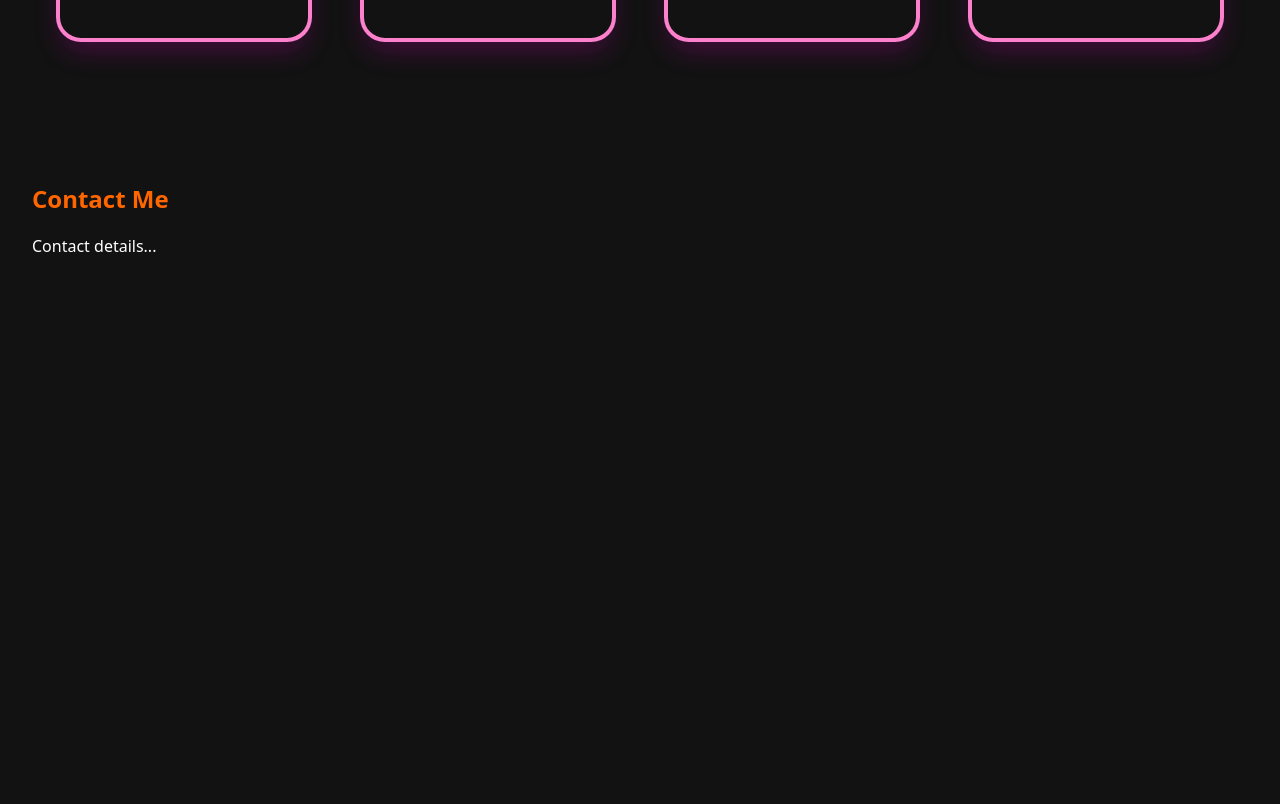
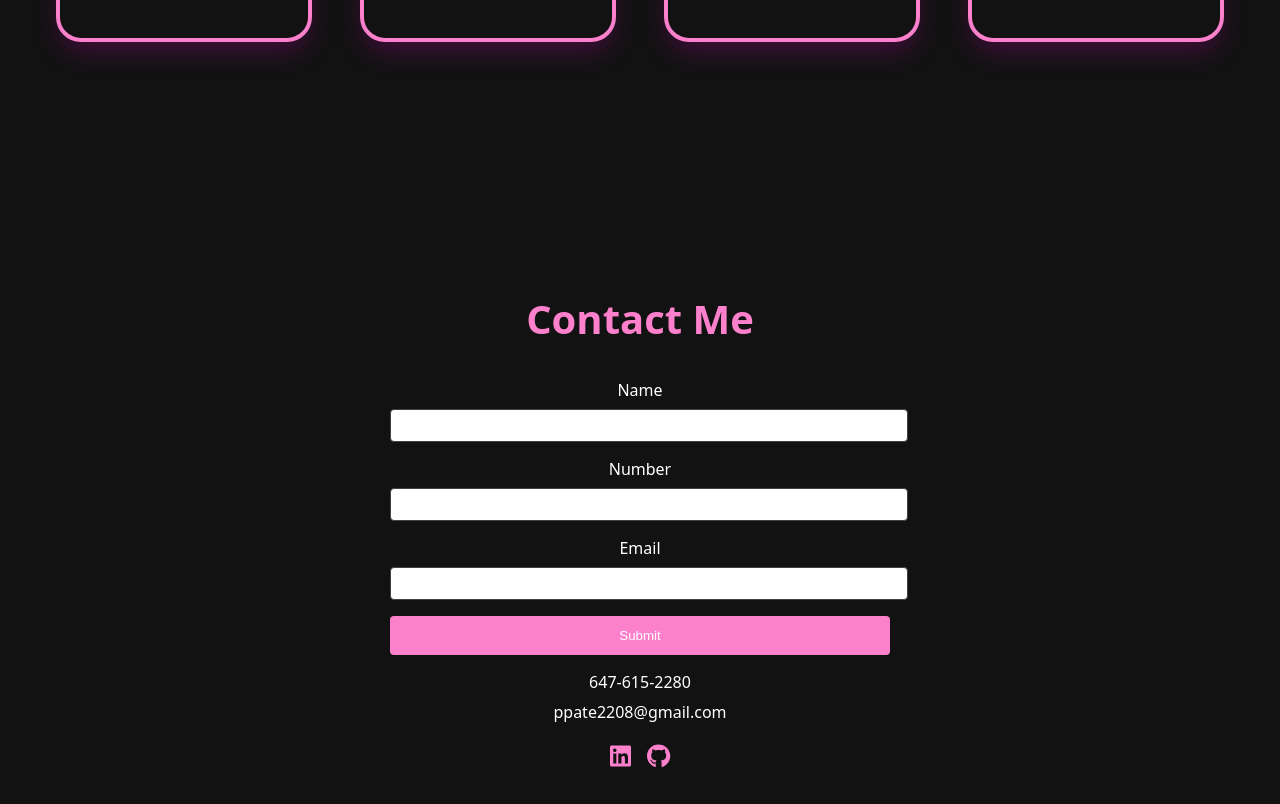
Before and after one commit to ppate343/pujapatel-portfolio.github.io, a React (Create React App) app: page / in a window 1280 px wide. Shown: the part 2720-3524 px from the top of the page. Before the commit the page ends 3057 px from the top, so only its background shows below. Built offline with nearby package versions, Linux system fonts and the light colour scheme.

Commit message:
created contact form

```diff
--- a/src/components/ContactMe.js
+++ b/src/components/ContactMe.js
@@ -1,11 +1,40 @@
 import React from 'react';
+import { FontAwesomeIcon } from '@fortawesome/react-fontawesome';
+import { faLinkedin, faGithub, faTwitter, } from '@fortawesome/free-brands-svg-icons';
+import '../css/Contact.css';
 
-const ContactMe = () => {
+const ContactMe= () => {
   return (
-    <section id="contact">
+    <footer id='contact' className="contact-form-container">
       <h2>Contact Me</h2>
-      <p>Contact details...</p>
-    </section>
+      <form className="contact-form">
+        <div className="form-group">
+          <label htmlFor="name">Name</label>
+          <input type="text" id="name" name="name" required />
+        </div>
+        <div className="form-group">
+          <label htmlFor="number">Number</label>
+          <input type="tel" id="number" name="number" required />
+        </div>
+        <div className="form-group">
+          <label htmlFor="email">Email</label>
+          <input type="email" id="email" name="email" required />
+        </div>
+        <button type="submit">Submit</button>
+      </form>
+      <div className="contact-info">
+        <p>  647-615-2280</p>
+        <p> ppate2208@gmail.com</p>
+      </div>
+      <div className="social-media-links">
+        <a href="https://www.linkedin.com/in/ppate343" target="_blank" rel="noopener noreferrer">
+          <FontAwesomeIcon icon={faLinkedin} />
+        </a>
+        <a href="https://github.com/ppate343" target="_blank" rel="noopener noreferrer">
+          <FontAwesomeIcon icon={faGithub} />
+        </a>
+      </div>
+    </footer>
   );
 };
 
```
